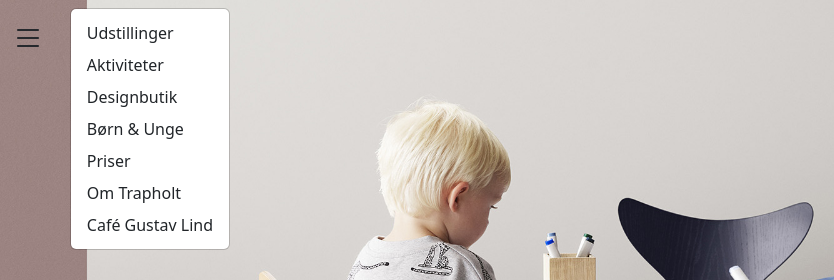
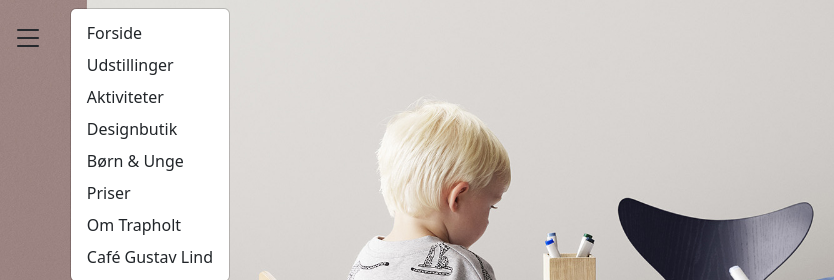
Before and after one commit to NimNim20/NimNim20.github.io, a plain HTML site: page Børnenes-Verden.html in a window 1280 px wide. Both pictures are taken after a click on the button 32 px from the left and 38 px from the top of the page. Shown: the top 280 px of the page, 0-834 px from the left. Drawn offline with nearby package versions, Linux system fonts and the light colour scheme.

Commit message:
Added home button in dropdown

```diff
--- a/Børnenes-Verden.html
+++ b/Børnenes-Verden.html
@@ -25,10 +25,11 @@
             <i class="bi bi-list"></i>
           </button>
           <ul class="dropdown-menu ">
+            <li><a class="dropdown-item" href="index.html">Forside</a></li>
             <li><a class="dropdown-item" href="#">Udstillinger</a></li>
             <li><a class="dropdown-item" href="#">Aktiviteter</a></li>
             <li><a class="dropdown-item" href="#">Designbutik</a></li>
-            <li><a class="dropdown-item" href="#">Børn & Unge</a></li>
+            <li><a class="dropdown-item" href="Børnenes-Verden.html">Børn & Unge</a></li>
             <li><a class="dropdown-item" href="#">Priser</a></li>
             <li><a class="dropdown-item" href="#">Om Trapholt</a></li>
             <li><a class="dropdown-item" href="#">Café Gustav Lind</a></li>
```
Also changed, not shown: index.html (+2 -1 lines).
